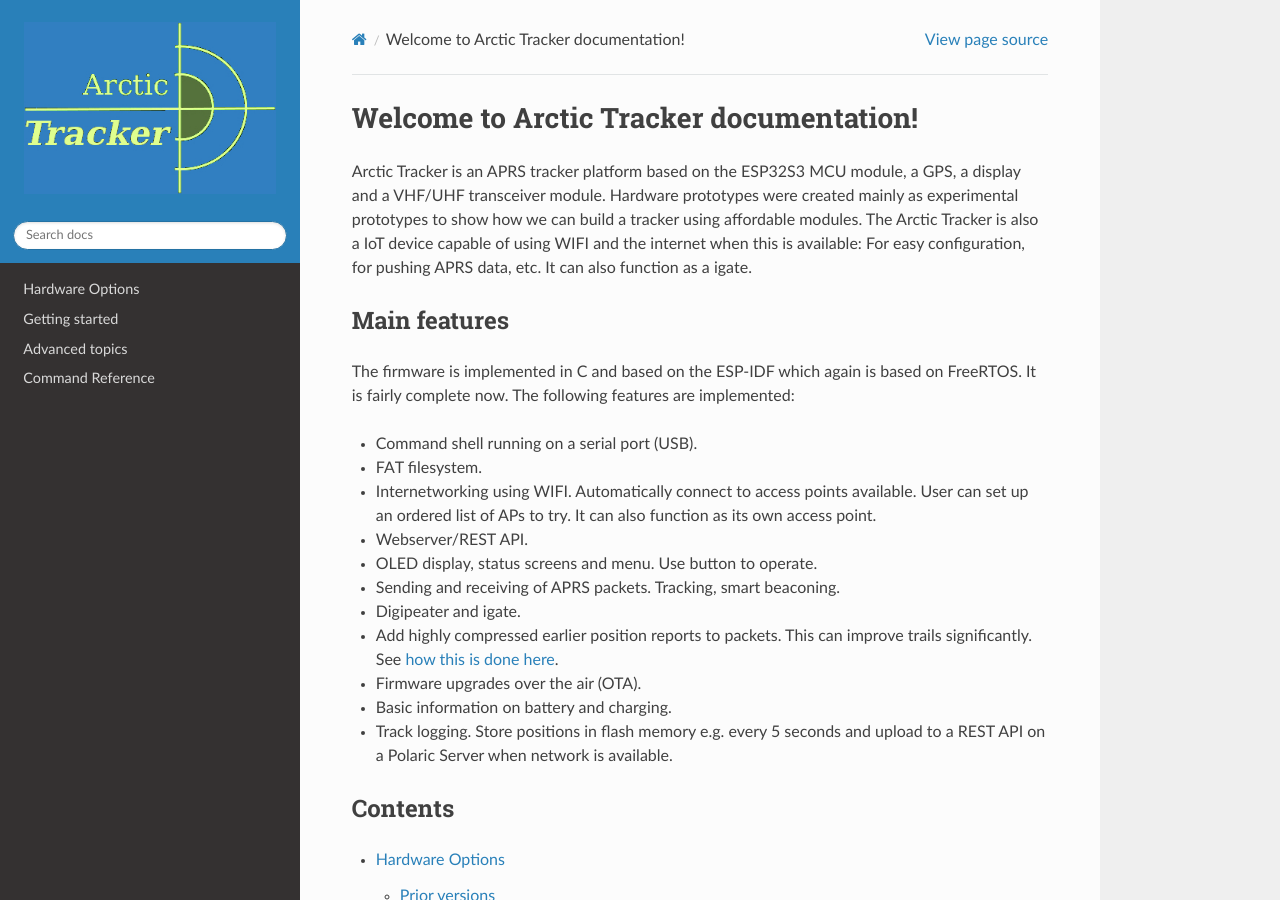
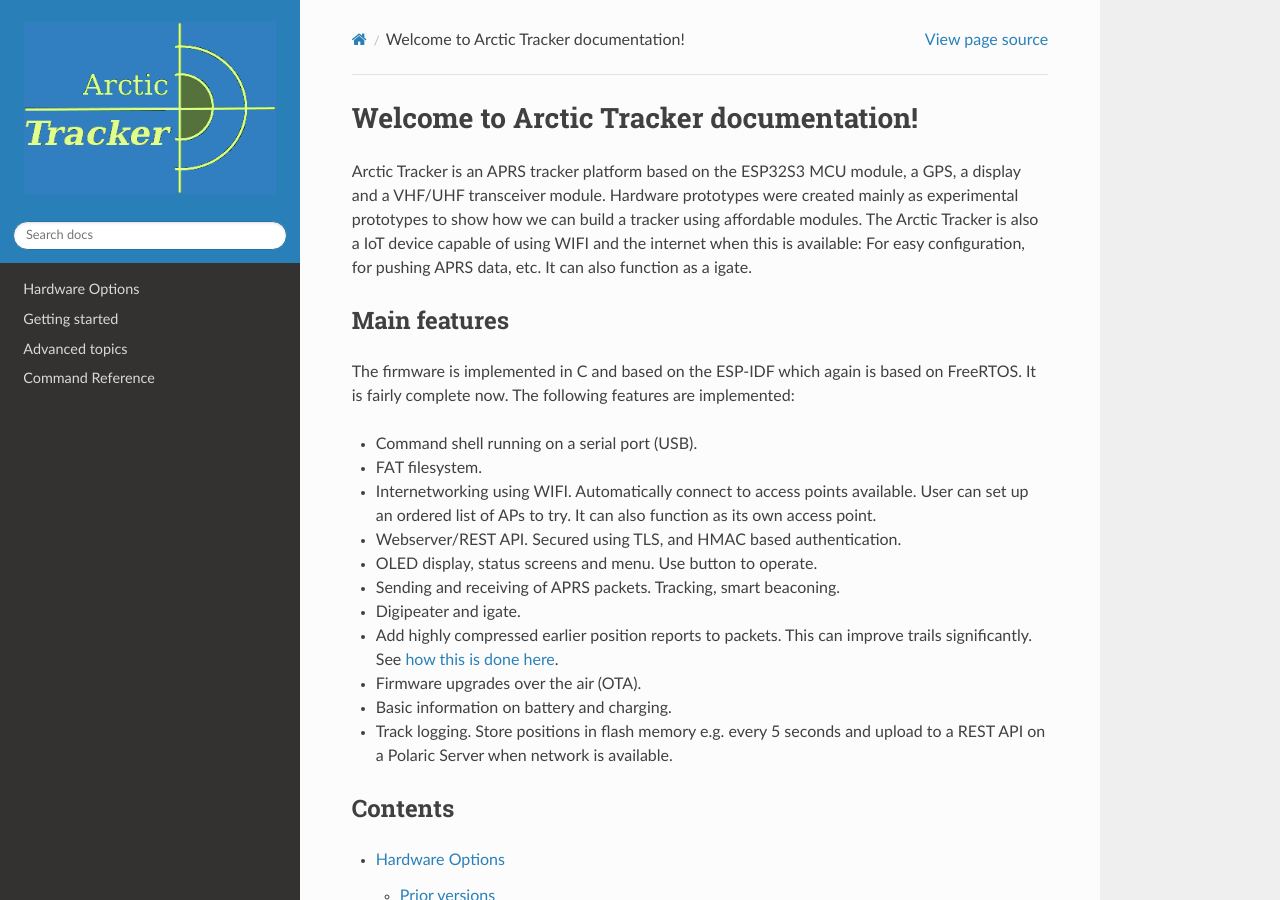
Before and after one commit to Hamlabs/ArcticTracker-docs, a Sphinx documentation site: the page built from docs/index.rst, in a window 1280 px wide and 900 px high. Built offline with Sphinx 7.4.7 and the Read the Docs theme 3.1.0, drawn with Linux system fonts in a browser that asks for light colours; pages that are not in the unit, such as notebooks, are missing from menus.

Commit message:
Update webserver/REST API description with security details
Enhanced the webserver/REST API description to include security features.

```diff
--- a/docs/index.rst
+++ b/docs/index.rst
@@ -14,7 +14,7 @@
 * FAT filesystem.
 * Internetworking using WIFI. Automatically connect to access points available. User can set up
   an ordered list of APs to try. It can also function as its own access point.
-* Webserver/REST API.
+* Webserver/REST API. Secured using TLS, and HMAC based authentication.
 * OLED display, status screens and menu. Use button to operate.
 * Sending and receiving of APRS packets. Tracking, smart beaconing.
 * Digipeater and igate.
```
